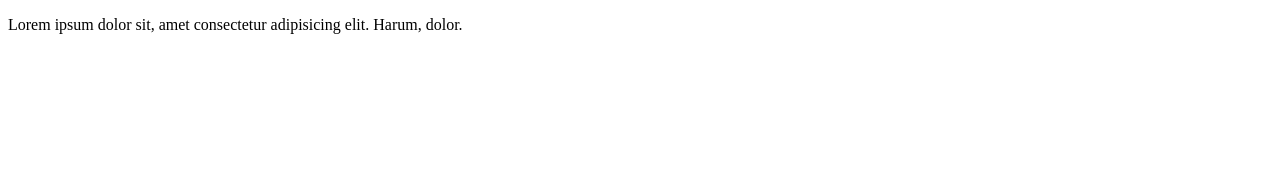
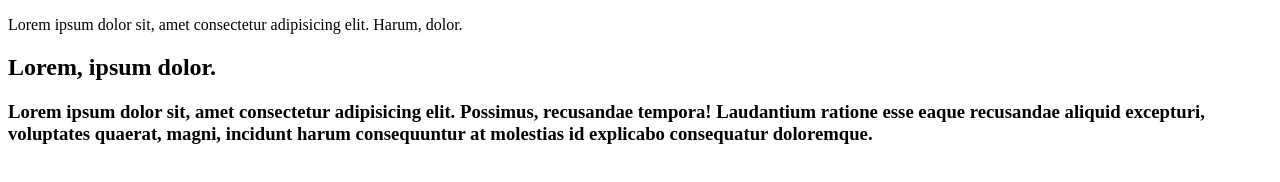
Before and after one commit to azizbeksharipov7/first-work, a plain HTML site: page index.html in a window 1280 px wide. Drawn offline with Linux system fonts and the light colour scheme.

Commit message:
added lorem texts

```diff
--- a/index.html
+++ b/index.html
@@ -7,7 +7,8 @@
 </head>
 <body>
     <p>Lorem ipsum dolor sit, amet consectetur adipisicing elit. Harum, dolor.</p>
-
+    <h2>Lorem, ipsum dolor.</h2>
+    <h3>Lorem ipsum dolor sit, amet consectetur adipisicing elit. Possimus, recusandae tempora! Laudantium ratione esse eaque recusandae aliquid excepturi, voluptates quaerat, magni, incidunt harum consequuntur at molestias id explicabo consequatur doloremque.</h3>
 
 </body>
 </html>
```
